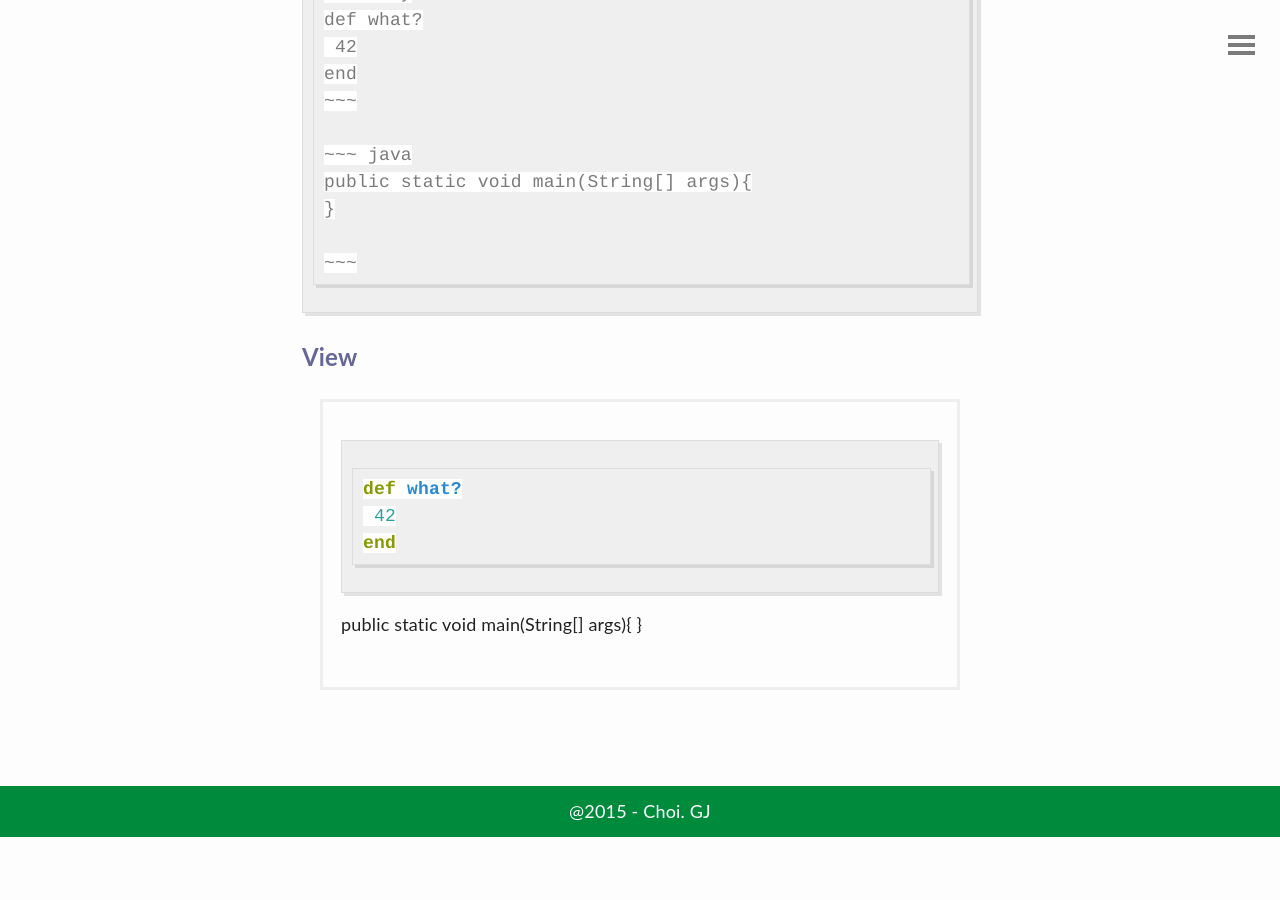
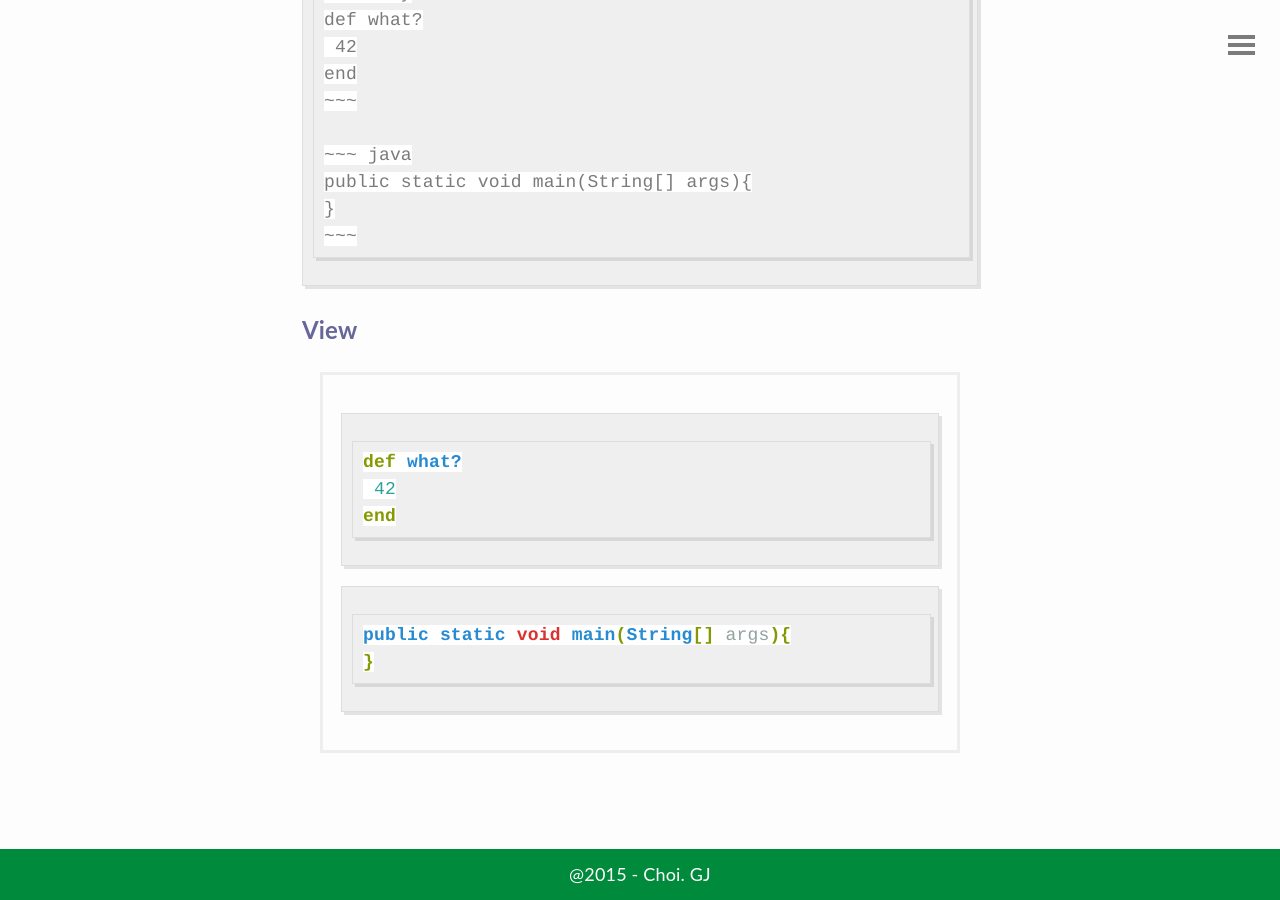
Before and after one commit to gjchoi/gjchoi.bak, a Jekyll site: the page built from _posts/2016-02-21-Kramdown(마크다운)-사용법.md, in a window 1280 px wide and 900 px high, scrolled down 7032 px. Built offline with Jekyll 4.4.1, drawn with Linux system fonts in a browser that asks for light colours; comment, search, counter and statistics services are not loaded; before the commit the page ends 7869 px from its top, so only the background shows below that.

Commit message:
Update 2016-02-21-Kramdown(마크다운)-사용법.md

```diff
--- a/_posts/2016-02-21-Kramdown(마크다운)-사용법.md
+++ b/_posts/2016-02-21-Kramdown(마크다운)-사용법.md
@@ -234,7 +234,6 @@ end
 ~~~ java
 public static void main(String[] args){
 }
-
 ~~~
 ~~~~~~~~~~
 
@@ -247,6 +246,8 @@ def what?
 end
 ~~~
 
+~~~ java
 public static void main(String[] args){
 }
+~~~
 </div>
```
